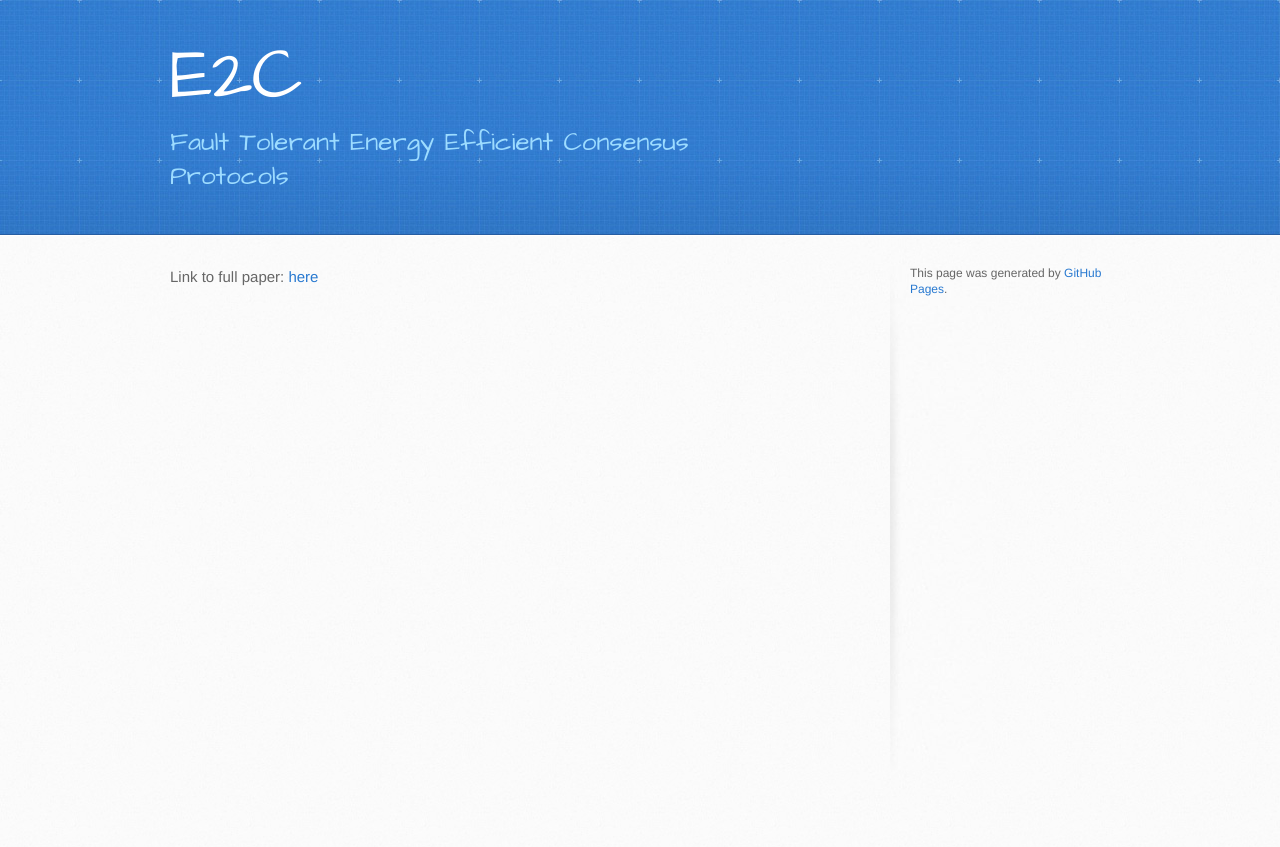
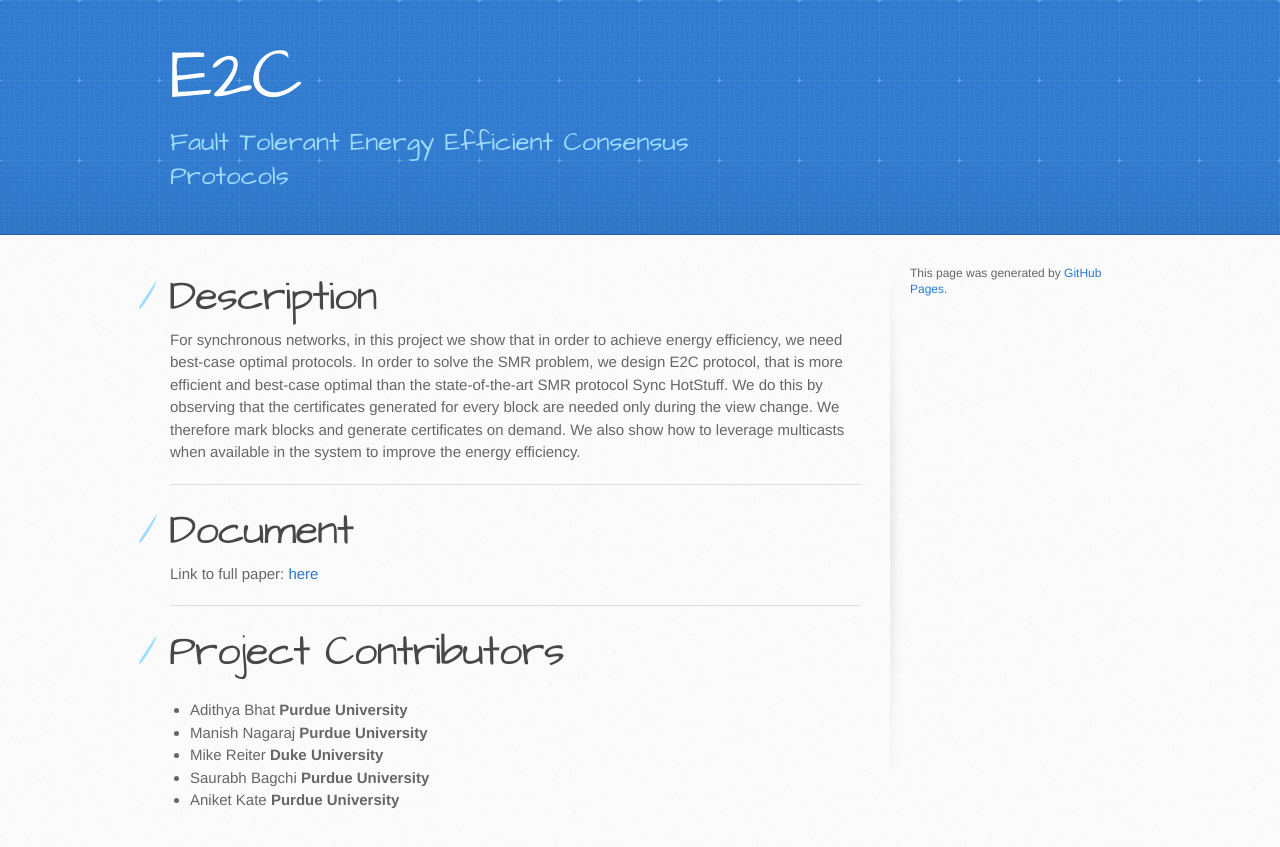
Before and after one commit to adithyabhatkajake/e2c-web, a Jekyll site: the page built from index.md, in a window 1280 px wide. Shown: the top 847 px of the page. Built offline with Jekyll 4.4.1, drawn with Linux system fonts in a browser that asks for light colours.

Commit message:
added description, document and contributors

```diff
--- a/index.md
+++ b/index.md
@@ -2,4 +2,29 @@
 layout: default
 ---
 
+# Description
+
+For synchronous networks, in this project we show that in order to achieve
+energy efficiency, we need best-case optimal protocols. In order to solve the
+SMR problem, we design E2C protocol, that is more efficient and best-case
+optimal than the state-of-the-art SMR protocol Sync HotStuff. We do this by
+observing that the certificates generated for every block are needed only during
+the view change. We therefore mark blocks and generate certificates on demand.
+We also show how to leverage multicasts when available in the system to improve
+the energy efficiency.
+
+---
+
+# Document
+
 Link to full paper: [here](assets/docs/E2C.pdf)
+
+---
+
+# Project Contributors
+
+- Adithya Bhat **Purdue University**
+- Manish Nagaraj **Purdue University**
+- Mike Reiter **Duke University**
+- Saurabh Bagchi **Purdue University**
+- Aniket Kate **Purdue University**
```
